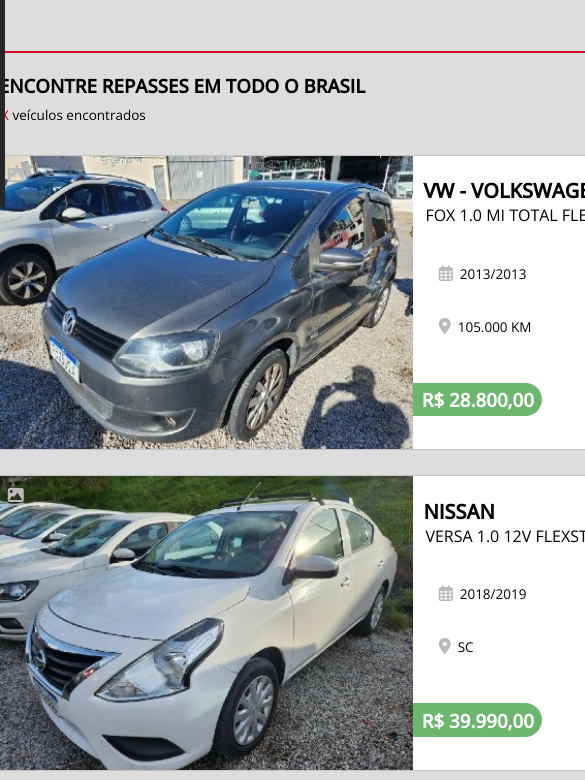
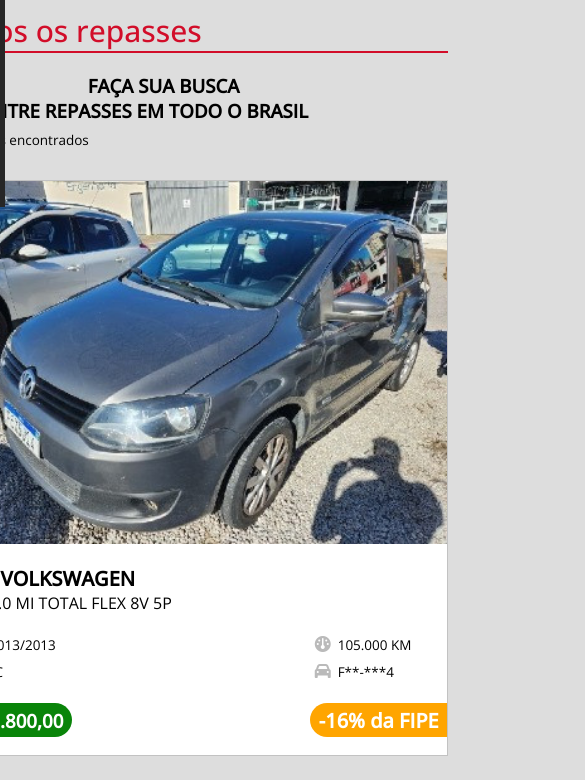
Before and after one commit to leilanjoss/projeto2, a plain HTML site: page carros/index.html in a window 390 px wide. Shown: the part 57-837 px from the top of the page, 585 px wide, since content can reach past the window. Drawn offline with nearby package versions, Linux system fonts and the light colour scheme.

Commit message:
Finalização da responsividade

```diff
--- a/carros/index.html
+++ b/carros/index.html
@@ -80,17 +80,17 @@
                             <div class="car-data">
                                 <div class="esquerda">
                                     <span class="info"><i class="fa-regular fa-calendar-days" style="color: #bababa;"></i><p id="anocar1">  2013/2013</p></span>
-                                    <span class="info"><i class="fa-solid fa-location-dot" style="color: #bababa;"></i><p id="local1">  105.000 KM</p></span>
+                                    <span class="info"><i class="fa-solid fa-location-dot" style="color: #bababa;"></i><p id="local1">  SC</p></span>
                                 </div>
                                 <div class="direita">
-                                    <span class="info"><i class="fa-solid fa-gauge" style="color: #bababa;"></i><p id="quilom1">  SC</p></span>
+                                    <span class="info"><i class="fa-solid fa-gauge" style="color: #bababa;"></i><p id="quilom1">  105.000 KM</p></span>
                                     <span class="info"><i class="fa-solid fa-car" style="color: #bababa;"></i><p id="placa1"> F**-***4</p></span>
                                 </div>
-                            </div>
-                            <div class="etiquetas">
-                                <span class="preco" ><h3 id="preco1">R$ 28.800,00</h3></span>
-                                <span class="desconto"><h4 class="cor-desconto" id="fip1">-16</h4>% da FIPE</span>
-                            </div>
+                                </div>
+                                    <div class="etiquetas">
+                                    <span class="preco" ><h3 id="preco1">R$ 28.800,00</h3></span>
+                                    <span class="desconto"><h4 class="cor-desconto" id="fip1">-16</h4>% da FIPE</span>
+                                </div>
                         </div>
                     </section>
                     <!-- carro 2 -->
--- a/carros/script.js
+++ b/carros/script.js
@@ -1,3 +1,20 @@
+const hamburger = document.querySelector('.hamburger');
+const navMenu = document.querySelector('.nav-menu');
+const logSigMenu = document.querySelector('.login-sign-menu')
+
+hamburger.addEventListener('click', () => {
+    hamburger.classList.toggle('active');
+    navMenu.classList.toggle('active');
+    logSigMenu.classList.toggle('active');
+})
+
+document.querySelectorAll('.nav-link').forEach(n => n.addEventListener('click', () => {
+    hamburger.classList.remove('active');
+    navMenu.classList.remove('active');
+    logSigMenu.classList.remove('active');
+}))
+
+// Função que troca a cor de fundo de acordo com o desconto.
 function corFipe() {
     const descontos = document.querySelectorAll(".car .desconto");
     descontos.forEach((desconto) => {
--- a/carros/style.css
+++ b/carros/style.css
@@ -220,27 +220,27 @@ nav{
 
 /* MAIN */
 main {
-
     margin-top: 57px;
-    /* background-color: #1da1f2; */
+    width: 100%;
+    display: flex;
+    flex-direction: column;
+    align-items: center;
 }
 
 .title {
     font-size: 30px;
     font-weight: 500;
-    width: 150vh;
+    width: 90vmax;
     padding: 0;
     margin: 10px 0 20px 0;
     color:rgb(210,13,41);
     border-bottom: 2px solid rgb(210,13,41);
-    /* background-color: #ff9807; */
 }
 
 .content {
     display: flex;
     flex-direction: row;
     justify-content: space-between;
-    /* background-color: #ff2992; */
     width: 150vh;
 }
 
@@ -248,7 +248,6 @@ main {
     display: flex;
     flex-direction: column;
     width: 31.8%;
-    /* background-color: lightyellow; */
 }
 
 
@@ -256,7 +255,6 @@ main {
     display: flex;
     flex-direction: column;
     width: 65.5%;
-    /* background-color: lightblue; */
 }
 
 
@@ -315,7 +313,6 @@ main {
 }
 
 .car-data {
-    /* background-color: #1da1f2; */
     display: flex;
     justify-content: space-between;
     height: 11vh;
@@ -341,14 +338,13 @@ main {
 }
 
 .etiquetas {
-    /* background-color: #ff2992; */
     margin-top: 5vh;
     display: flex;
     justify-content: space-between;
 }
 
 .preco {
-    background-color: rgba(9, 132, 9, 0.592);
+    background-color: rgb(9, 132, 9);
     height: 4vh;
     display: flex;
     color: #ffffff;
@@ -372,7 +368,77 @@ main {
     border-bottom-left-radius: 20px;
 }
 
+/* Responsividade da página */
 
+@media(max-width:1170px ) {
+    .content {
+        width: 120vh;
+    }
+
+    .car {
+        height: 33vh;
+    }
+}
+
+@media(max-width:935px ) {
+    .title {
+        font-size: 30px;
+        font-weight: 500;
+        width: 76vmax;
+    }
+    .content {
+        flex-direction: column;
+        align-items: center;
+    }
+}
+
+@media(max-width:625px ) {
+
+    .title {
+        font-size: 30px;
+        font-weight: 500;
+        width: 60vmax;
+    }
+
+    .content {
+        width: 80vh;
+    }
+
+    .container-carros {
+        width: 75%;
+    }
+
+    .car {
+        display:flex;
+        flex-direction: column;
+        width: 100%;
+        height: 100%;
+    }
+
+    .image {
+        width: 100%;
+        height: 100%;
+    }
+
+    .nfotos {
+        height: 43vh;
+    }
+
+    .data {
+        width: 100%;
+        height: 25vh;
+    }
+
+    .car-data {
+        height: 8vh;
+        margin: 0 4vh 2vh 3vh;
+    }
+
+
+    .etiquetas {
+        margin-top: 0;
+    }
+}
 
 /* FIM DO MAIN */
 
--- a/css/style.css
+++ b/css/style.css
@@ -244,11 +244,23 @@ main {
     width: 150vh;
 }
 
-.research {
-    display: flex;
-    flex-direction: column;
-    width: 31.8%;
-    /* background-color: lightyellow; */
+.search-container {
+    max-width: 500px;
+    margin: 0 auto;
+    text-align: center;
+  }
+
+h1 {
+    margin-bottom: 20px;
+}
+
+label, select {
+    display: block;
+    margin-bottom: 10px;
+}
+
+button {
+    margin-top: 10px;
 }
 
 
```
Lines whose indentation alone changed are shown as unchanged.
